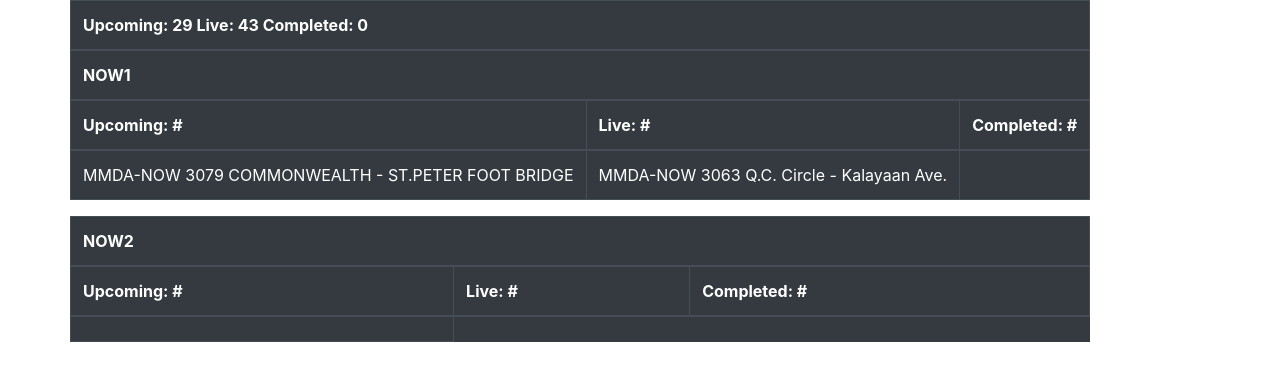
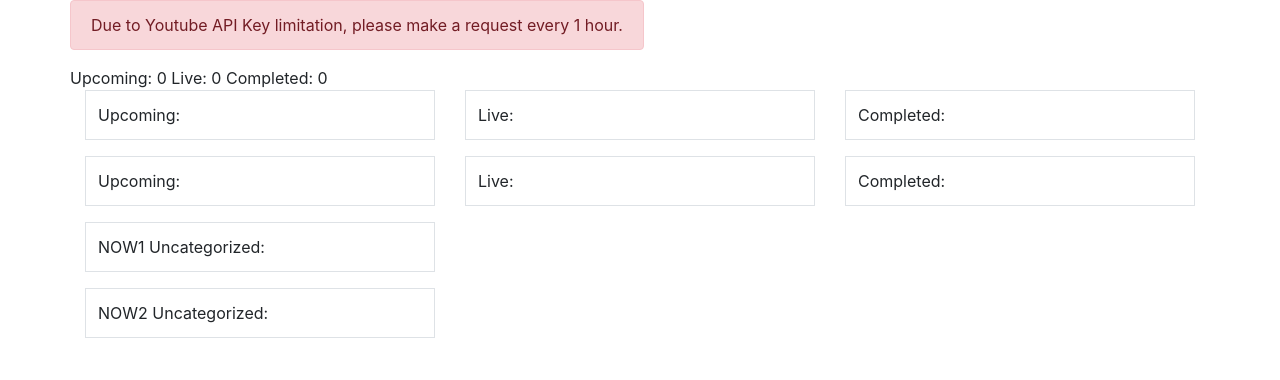
Before and after one commit to jmmalunao/youtube-channel-monitoring, a plain HTML site: page index.html in a window 1280 px wide. Drawn offline with nearby package versions, Linux system fonts and the light colour scheme; no server answers.

Commit message:
Add files via upload
Workaround for youtube API output

```diff
--- a/index.html
+++ b/index.html
@@ -21,86 +21,151 @@
     <div class="container">
         <div class="row">
             <div class="col-xs-12">
-                <div class="table-responsive-sm">
-                    <table class="table table-bordered table-dark">
-                        <thead>
+                <div class="alert alert-danger" role="alert">Due to Youtube API Key limitation, please make a request
+                    every 1 hour.</div>
+                <div>
+                    Upcoming: <span id="totalUpcoming"></span> Live: <span id="totalLive"></span> Completed:
+                    <span id="totalCompleted"></span>
+                </div>
+            </div>
+        </div>
+        <div class="row">
+            <div class="col-md-4">
+                <table class="table table-bordered" id="now1Upcoming">
                     <tr>
-                                <th colspan="3">Upcoming: 29 Live: 43 Completed: 0</th>
+                        <td>Upcoming: <span id="now1_countUpcoming"></span></td>
                     </tr>
-                            <tr>
-                                <th colspan="3">NOW1</th>
-                            </tr>
-                            <tr>
-                                <th>Upcoming: #</th>
-                                <th>Live: #</th>
-                                <th>Completed: #</th>
-                            </tr>
-                        </thead>
-                        <tbody>
-                            <tr>
-                                <td>MMDA-NOW 3079 COMMONWEALTH - ST.PETER FOOT BRIDGE</td>
-                                <td>MMDA-NOW 3063 Q.C. Circle - Kalayaan Ave.</td>
-                                <td></td>
-                            </tr>
-                        </tbody>
                 </table>
             </div>
-
-                <div class="table-responsive-sm">
-                    <table class="table table-bordered table-dark">
-                        <thead>
+            <div class="col-md-4">
+                <table class="table table-bordered" id="now1Live">
                     <tr>
-                                <th colspan="3">NOW2</th>
+                        <td>Live: <span id="now1_countLive"></span></td>
                     </tr>
-                            <tr>
-                                <th>Upcoming: #</th>
-                                <th>Live: #</th>
-                                <th>Completed: #</th>
-                            </tr>
-                        </thead>
-                        <tbody>
-                            <tr>
-                                <td></td>
-                            </tr>
-                        </tbody>
                 </table>
             </div>
+            <div class="col-md-4">
+                <table class="table table-bordered" id="now1Completed">
+                    <tr>
+                        <td>Completed: <span id="now1_countCompleted"></span></td>
+                    </tr>
+                </table>
+            </div>
+        </div>
 
+        <div class="row">
+            <div class="col-md-4">
+                <table class="table table-bordered" id="now2Upcoming">
+                    <tr>
+                        <td>Upcoming: <span id="now2_countUpcoming"></span></td>
+                    </tr>
+                </table>
+            </div>
+            <div class="col-md-4">
+                <table class="table table-bordered" id="now2Live">
+                    <tr>
+                        <td>Live: <span id="now2_countLive"></span></td>
+                    </tr>
+                </table>
+            </div>
+            <div class="col-md-4">
+                <table class="table table-bordered" id="now2Completed">
+                    <tr>
+                        <td>Completed: <span id="now2_countCompleted"></span></td>
+                    </tr>
+                </table>
+            </div>
+        </div>
+        <div class="row">
+            <div class="col-md-4">
+                <table class="table table-bordered" id="now1Uncategorized">
+                    <tr>
+                        <td>NOW1 Uncategorized: <span id="now1_countUncategorized"></span></td>
+                    </tr>
+                </table>
+            </div>
+        </div>
+        <div class="row">
+            <div class="col-md-4">
+                <table class="table table-bordered" id="now2Uncategorized">
+                    <tr>
+                        <td>NOW2 Uncategorized: <span id="now2_countUncategorized"></span></td>
+                    </tr>
+                </table>
+            </div>
         </div>
     </div>
     </div>
     <script>
         $.noConflict();
         jQuery(document).ready(function ($) {
+            let youtubeKey = "AIzaSyB0UE7oHOhdFpK1fB0yaCfslLM5EEz5Eok"; // Please change your own key here.
+            let totalLive = 0;
+            let totalUpcoming = 0;
+            let totalCompleted = 0;
 
-            function list(channelId) {
-                items = new Array();
-                $.getJSON(`https://www.googleapis.com/youtube/v3/search?part=snippet&channelId=${channelId}&maxResults=50&key=AIzaSyB0UE7oHOhdFpK1fB0yaCfslLM5EEz5Eok`, function (data) {
-                    // console.log(data);
-                    // console.log(data.items[0].snippet.channelId);
-                    // console.log(data.items[0].snippet.channelTitle);
-                    // console.log(data.pageInfo.totalResults);
+            function getVideoStatus(videoId, callback) {
+                let url = `https://www.googleapis.com/youtube/v3/videos?part=snippet&id=${videoId}&key=${youtubeKey}`;
+
+                $.ajax({
+                    dataType: "json",
+                    url: url,
+                    success: function (data) {
+                        callback(data);
+                    }
+                });
+            }
+
+            function getVideolist(channelId, tblId) {
+                let tb = `#${tblId}`;
+                const _table = $(tb);
+                let countUpcoming = 0;
+                let countLive = 0;
+                let countCompleted = 0;
+
+                $.getJSON(`https://www.googleapis.com/youtube/v3/search?part=snippet&channelId=${channelId}&maxResults=50&key=${youtubeKey}`, function (data) {
                     let totalResults = data.pageInfo.totalResults - 1; // Minus 1 kasi yung unang item ay about sa channel
                     for (i = 1; i <= totalResults; i++) {
-                        // console.log(data.items[1].id.videoId);
-                        // console.log(data.items[1].snippet.title);
-                        //console.log(data.items[1].snippet.liveBroadcastContent);
-                        //let item = { videoId: data.items[i].id.videoId, title: data.items[i].snippet.title, liveBroadcastContent: data.items[i].snippet.liveBroadcastContent };
-                        item = new Array(data.items[i].id.videoId, data.items[i].snippet.title, data.items[i].snippet.liveBroadcastContent);
-                        items.push(item);
+
+                        let liveBroadcastContent = data.items[i].snippet.liveBroadcastContent;
+                        let videoId = data.items[i].id.videoId;
+
+                        let txt = "";
+                        if (liveBroadcastContent == "none") {
+                            getVideoStatus(videoId, function (data2) {
+                                let status = data2.items[0].snippet.liveBroadcastContent;
+                                if (status == "live") {
+                                    countLive++;
+                                    $(`${tb}Live`).append(`<tr><td>${data2.items[0].snippet.title}</td></tr>`);
+                                    $(`${tb}_countLive`).text(countLive);
+                                } else if (status == "completed") {
+                                    countCompleted++;
+                                    $(`${tb}Completed`).append(`<tr><td>${data2.items[0].snippet.title}</td></tr>`);
+                                    $(`${tb}_countCompleted`).text(countCompleted);
+                                } else {
+                                    $(`${tb}Uncategorized`).append(`<tr><td>${data2.items[0].snippet.title}</td></tr>`);
                                 }
                             });
-                return items;
+                        } else if (liveBroadcastContent == "upcoming") {
+                            countUpcoming++;
+                            $(`${tb}Upcoming`).append(`<tr><td>${data.items[i].snippet.title}</td></tr>`);
+                            $(`${tb}_countUpcoming`).text(countUpcoming);
+                        }
+                    }
+                    totalLive += countLive;
+                    totalCompleted += countCompleted;
+                    totalUpcoming += countUpcoming;
+                });
             }
 
-            function getVideoStatus(videoId) {
-                console.log(videoId);
-            }
+            getVideolist("UCDwc4dzRA5utkDyFSqsG87A", "now1"); // MMDA NOW1 channel
+            getVideolist("UC5K4nCBwE_Z4PVURzLD4Zzw", "now2"); // MMDA NOW2 channel
+            console.log(totalLive, totalCompleted, totalUpcoming);
+            $("#totalUpcoming").text(totalUpcoming);
+            $("#totalLive").text(totalLive);
+            $("#totalCompleted").text(totalCompleted);
+        });
 
-            vList = list("UCDwc4dzRA5utkDyFSqsG87A"); // MMDA NOW1 channel
-            getVideoStatus(vList);
-            //list("UC5K4nCBwE_Z4PVURzLD4Zzw"); // MMDA NOW2 channel
-        });
     </script>
 </body>
 
```
Lines whose indentation alone changed are shown as unchanged.
